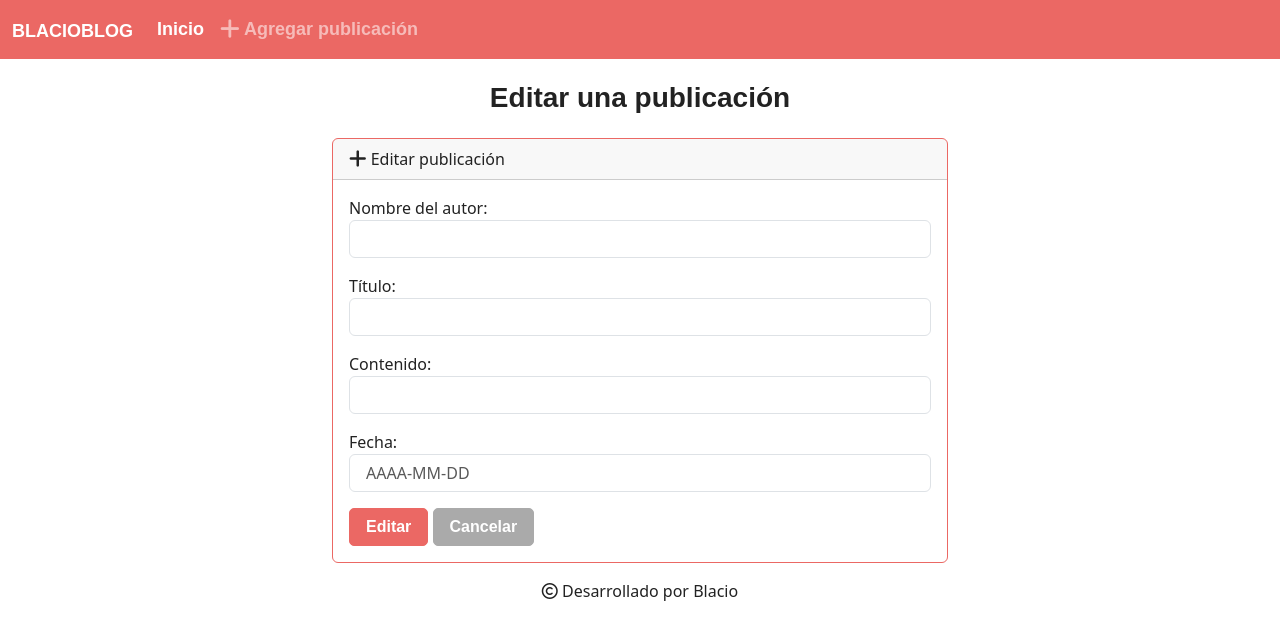
After one commit to AaronBlacio/DJANGO, a Django app: template Foro/Publicaciones/templates/Publicaciones/edit.html in a window 1280 px wide. The commit adds this page. Shown: the top 640 px of the page. Run offline with Django 4.2, Linux system fonts and the light colour scheme; the template is opened without the code that fills it: values that come from a table or form of the project are taken from there, others are empty; some libraries are stand-ins or nearby versions; some web fonts are replaced.

Commit message:
terminado

```diff
--- a/Foro/Publicaciones/forms.py
+++ b/Foro/Publicaciones/forms.py
@@ -6,15 +6,16 @@ from .models import Publicacion
 class PublicacionForm(forms.ModelForm):
     class Meta:
         model = Publicacion
-        exclude = ['fecha']
-        fields = ['nombre_autor', 'titulo', 'contenido']
+        fields = ['nombre_autor', 'titulo', 'contenido', 'fecha']
         labels = {
             'nombre_autor': 'Nombre del autor',
             'titulo': 'Título',
-            'contenido': 'Contenido'
+            'contenido': 'Contenido',
+            'fecha': 'Fecha'
         }
         widgets = {
             'nombre_autor': forms.TextInput(attrs={'class':'form-control'}),
             'titulo': forms.TextInput(attrs={'class':'form-control'}),
-            'contenido': forms.TextInput(attrs={'class':'form-control'})
+            'contenido': forms.TextInput(attrs={'class':'form-control'}),
+            'fecha': forms.DateInput(attrs={'class':'form-control', 'placeholder': 'AAAA-MM-DD'})
         }
--- a/Foro/Publicaciones/models.py
+++ b/Foro/Publicaciones/models.py
@@ -5,7 +5,7 @@ class Publicacion(models.Model):
     nombre_autor = models.CharField(max_length=100)
     titulo = models.CharField(max_length=200)
     contenido = models.TextField()
-    fecha = models.DateTimeField(auto_now_add=True)
+    fecha = models.DateField()
     estado = models.CharField(max_length=1)
     def __str__(self):
         return 'Publicacion: {self.cnombre_autor}'
--- a/Foro/Publicaciones/templates/Publicaciones/base.html
+++ b/Foro/Publicaciones/templates/Publicaciones/base.html
@@ -11,14 +11,14 @@
 <body>
     <nav class="navbar navbar-expand-lg bg-primary" data-bs-theme="dark">
         <div class="container-fluid">
-          <a class="navbar-brand" href="#">BlacioBlog</a>
+          <a class="navbar-brand" href="{% url 'index' %}">BlacioBlog</a>
           <button class="navbar-toggler" type="button" data-bs-toggle="collapse" data-bs-target="#navbarColor01" aria-controls="navbarColor01" aria-expanded="false" aria-label="Toggle navigation">
             <span class="navbar-toggler-icon"></span>
           </button>
           <div class="collapse navbar-collapse" id="navbarColor01">
             <ul class="navbar-nav me-auto">
               <li class="nav-item">
-                <a class="nav-link active" href="#">Inicio
+                <a class="nav-link active" href="{% url 'index' %}">Inicio
                   <span class="visually-hidden">(current)</span>
                 </a>
               </li>
@@ -26,10 +26,6 @@
                 <a class="nav-link" href="{% url 'add' %}"><i class="fa-solid fa-plus fa-lg"></i> Agregar publicación</a>
               </li>
             </ul>
-            <form class="d-flex">
-              <input class="form-control me-sm-2" type="search" placeholder="Search">
-              <button class="btn btn-secondary my-2 my-sm-0" type="submit">Buscar</button>
-            </form>
           </div>
         </div>
       </nav>
--- /dev/null
+++ b/Foro/Publicaciones/templates/Publicaciones/edit.html
@@ -0,0 +1,28 @@
+{% extends "publicaciones/base.html" %}
+{% block body %}
+    <H3 class="text-center m-4">Editar una publicación</H3>
+    {% if success %}
+        <div class="alert alert-dismissible alert-success" role="alert">
+            La publicación se editó exitosamente.
+            <a href="{% url 'index' %}" class="alert-link"> Ir a inicio</a>
+        </div>
+    {% else %}
+        <div class="row justify-content-center">
+            <div class="col-6">
+                <div class="card border-primary mb-3">
+                    <div class="card-header">
+                        <i class="fa-solid fa-plus fa-lg"></i> Editar publicación
+                    </div>
+                    <div class="card-body">
+                        <form action="" method="post">
+                            {% csrf_token %}
+                            {{ form.as_p }}
+                            <button style="border-radius: 5px;" type="submit" class="btn btn-primary">Editar</button>
+                            <a href="{% url 'index' %}" class="btn btn-secondary" style="border-radius: 5px;">Cancelar</a>
+                        </form>
+                    </div>
+                </div>
+            </div>
+        </div>
+    {% endif %}
+{% endblock %}
--- a/Foro/Publicaciones/urls.py
+++ b/Foro/Publicaciones/urls.py
@@ -4,5 +4,7 @@ from . import views
 urlpatterns = [
     path('',views.index,name="index"),
     path('add/', views.add, name='add'),
+    path('edit/<int:id>/', views.edita, name='edit'),
+    path('eliminar/<int:id>/', views.elimina, name='eliminar'),
 
 ]
```
Also changed, not shown: Foro/Publicaciones/templates/Publicaciones/index.html (+41 -5 lines), Foro/Publicaciones/views.py (+27 -0 lines), Foro/Publicaciones/migrations/0002_alter_publicacion_fecha.py (added), Foro/Publicaciones/migrations/0003_alter_publicacion_fecha.py (added).
